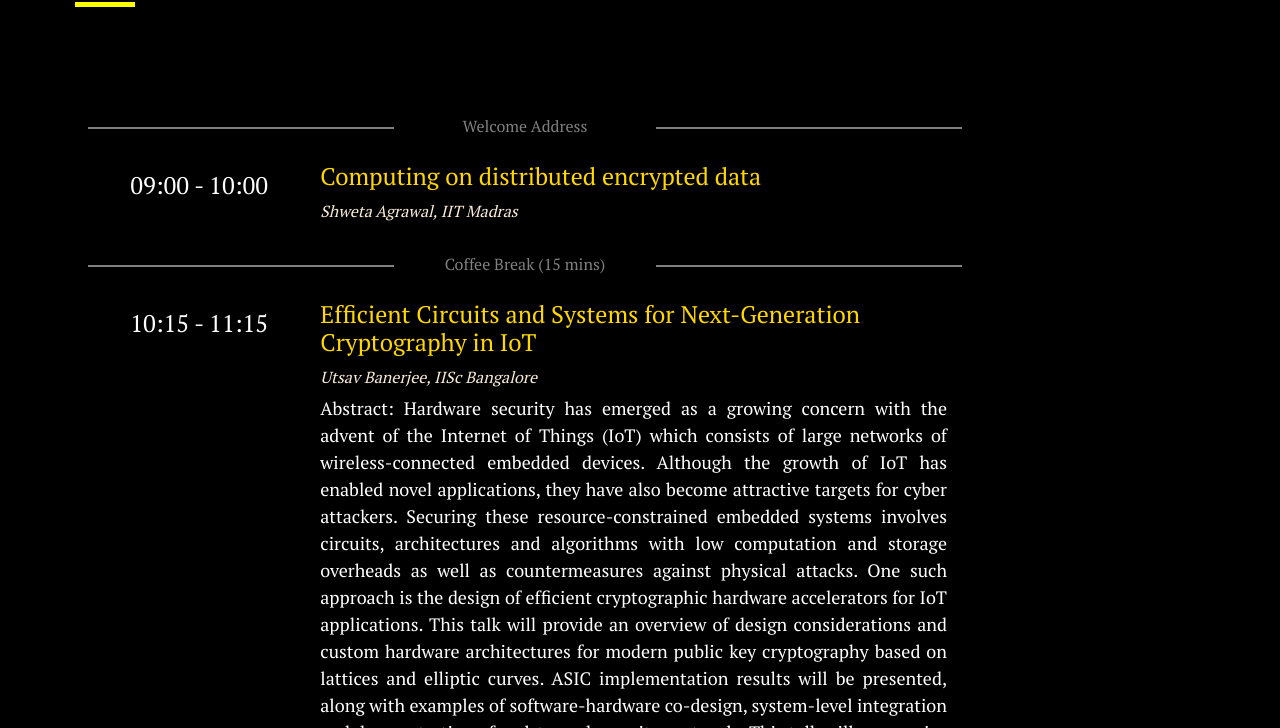
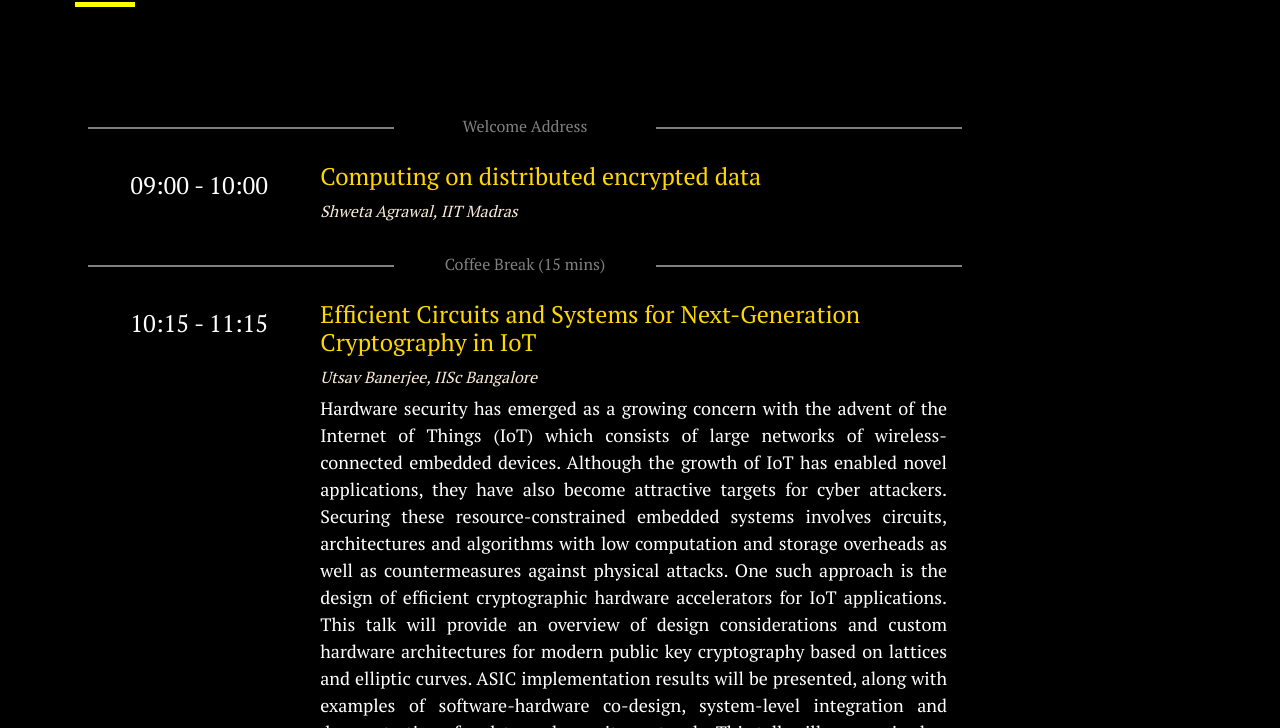
Before and after one commit to bangalorecryptoday/bangalorecryptoday.github.io, a plain HTML site: page index.html in a window 1280 px wide. Both pictures are taken after a click on the element 633 px from the left and 5437 px from the top of the page. Shown: the part 5109-5837 px from the top of the page. Drawn offline with nearby package versions, Linux system fonts and the light colour scheme.

Commit message:
Update index.html

```diff
--- a/index.html
+++ b/index.html
@@ -312,7 +312,7 @@
                                                 <h4 class="fw-bold talk-title" onclick="collapse('talk2')">Efficient Circuits and Systems for Next-Generation Cryptography in IoT</h4>
                                                 <i class="text-speaker mb-2 fw-bold">Utsav Banerjee, IISc Bangalore</i>
                                                 <p id="talk2" style="display: none; text-align: justify; margin-top: 1%;">
-                                                    Abstract: Hardware security has emerged as a growing concern with the advent of the Internet of Things (IoT) which consists of large networks of wireless-connected embedded devices. Although the growth of IoT has enabled novel applications, they have also become attractive targets for cyber attackers. Securing these resource-constrained embedded systems involves circuits, architectures and algorithms with low computation and storage overheads as well as countermeasures against physical attacks. One such approach is the design of efficient cryptographic hardware accelerators for IoT applications. This talk will provide an overview of design considerations and custom hardware architectures for modern public key cryptography based on lattices and elliptic curves. ASIC implementation results will be presented, along with examples of software-hardware co-design, system-level integration and demonstration of end-to-end security protocols. This talk will summarize key results and emerging directions of research in the implementation aspects of cryptography and hardware security for IoT applications.
+                                                    Hardware security has emerged as a growing concern with the advent of the Internet of Things (IoT) which consists of large networks of wireless-connected embedded devices. Although the growth of IoT has enabled novel applications, they have also become attractive targets for cyber attackers. Securing these resource-constrained embedded systems involves circuits, architectures and algorithms with low computation and storage overheads as well as countermeasures against physical attacks. One such approach is the design of efficient cryptographic hardware accelerators for IoT applications. This talk will provide an overview of design considerations and custom hardware architectures for modern public key cryptography based on lattices and elliptic curves. ASIC implementation results will be presented, along with examples of software-hardware co-design, system-level integration and demonstration of end-to-end security protocols. This talk will summarize key results and emerging directions of research in the implementation aspects of cryptography and hardware security for IoT applications.
                                                 </p>
                                             </td>
                                         </tr>
```
